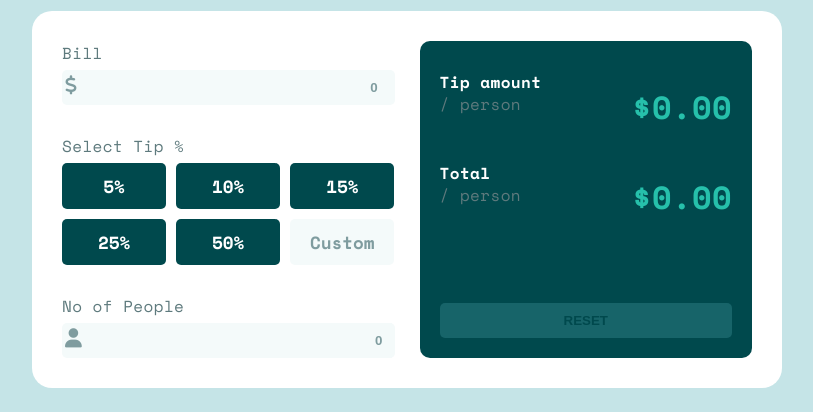
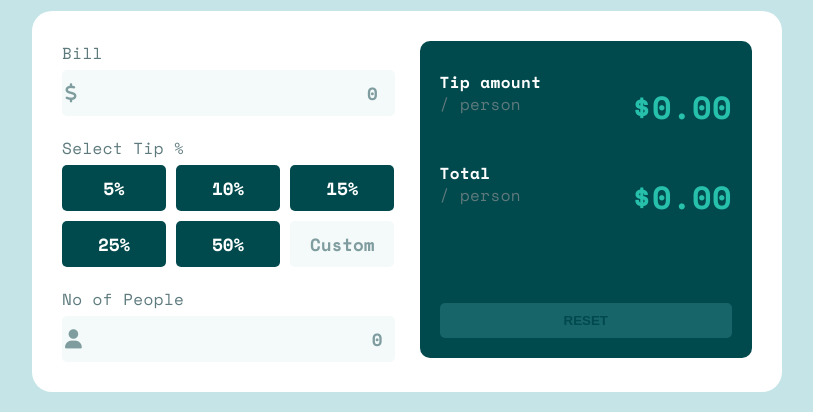
Before and after one commit to siafromspace/tip-calculator, a plain HTML site: page index.html in a window 1280 px wide. Shown: the part 201-613 px from the top of the page, without its empty margins (233-1046 px from the left). Drawn offline with nearby package versions, Linux system fonts and the light colour scheme.

Commit message:
additional styling

```diff
--- a/style.css
+++ b/style.css
@@ -72,7 +72,9 @@ body {
     text-align: right;
     width: 85%;
     color: var(--veryDarkCyan);
-    font-weight: 900;
+    font-weight: 700;
+    font-size: 1.1rem;
+    font-family: 'Space Mono', monospace;
 }
 ::placeholder {
     color: var(--grayishCyan);
```
